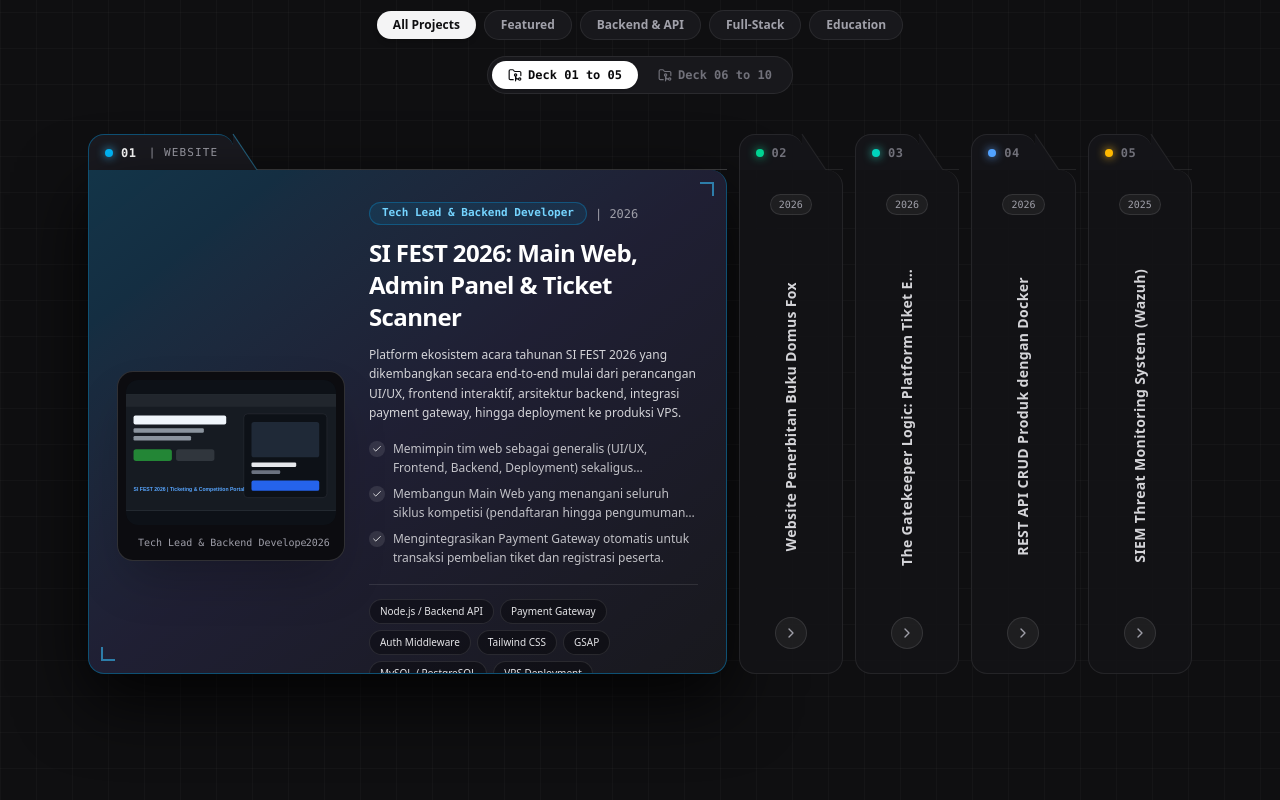
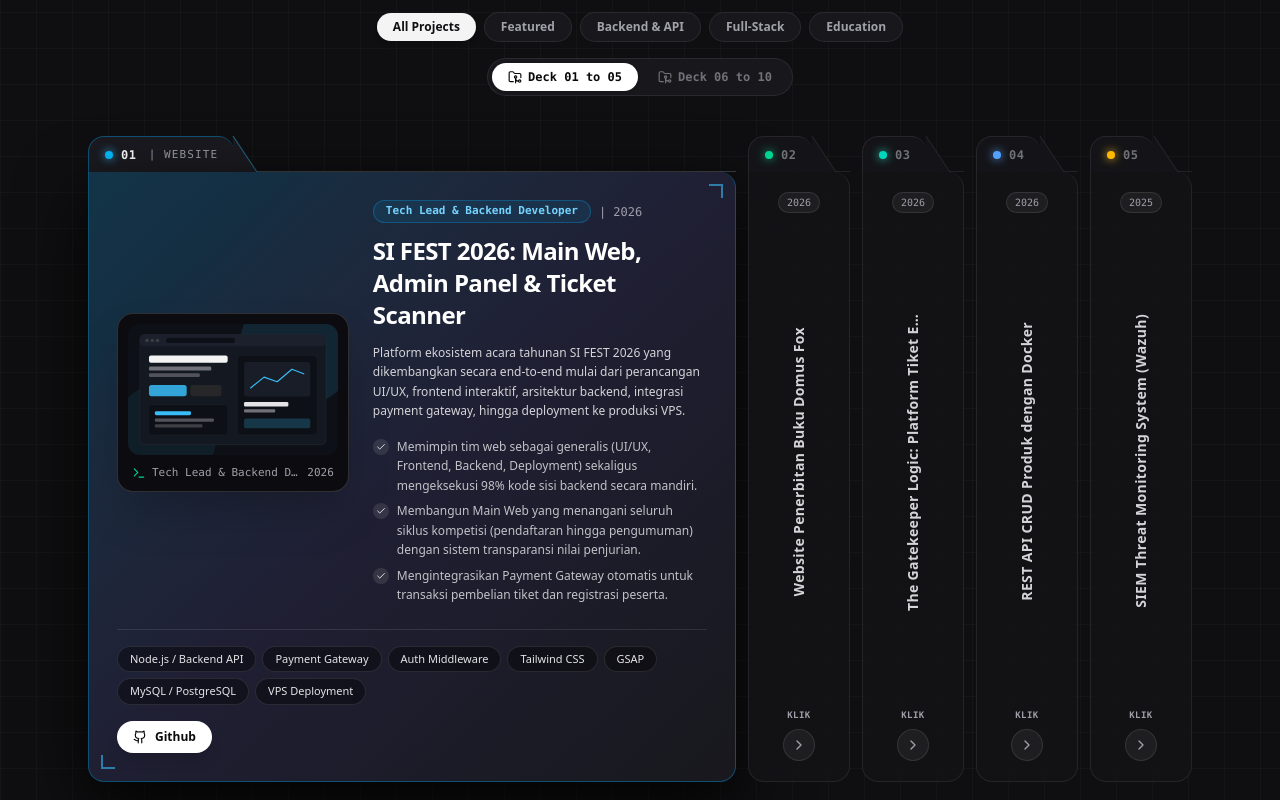
Before and after one commit to Davin164/DavinGabrielJonathan, a Next.js app: page / in a window 1280 px wide. Shown: the part 2220-3020 px from the top of the page. Built offline with nearby package versions, Linux system fonts and the light colour scheme.

Commit message:
fix(projects): open folder panels on click, prevent bottom flex clipping and smooth spring transitions

```diff
--- a/src/components/sections/ProjectsSection.tsx
+++ b/src/components/sections/ProjectsSection.tsx
@@ -10,8 +10,10 @@ import {
   Terminal,
   ChevronRight,
   FolderGit2,
+  MousePointerClick,
 } from "lucide-react";
 import { PORTFOLIO_DATA } from "@/data/portfolio";
+import { ProjectItem } from "@/types/portfolio";
 
 const CATEGORIES = [
   { id: "all", label: "All Projects" },
@@ -103,10 +105,248 @@ const FOLDER_THEMES: Record<
   },
 };
 
+function ProjectVisualGraphic({
+  project,
+  accent,
+}: {
+  project: ProjectItem;
+  accent: string;
+}) {
+  const [imgFailed, setImgFailed] = useState(false);
+  const hasCustomPhoto =
+    project.image &&
+    !project.image.endsWith(".svg") &&
+    !imgFailed;
+
+  if (project.status === "Ongoing") {
+    return (
+      <div className="relative flex aspect-[16/10] w-full flex-col items-center justify-center overflow-hidden rounded-2xl border border-emerald-500/30 bg-[#111513] p-5 text-center shadow-2xl">
+        <div className="mb-2 inline-flex items-center gap-1.5 rounded-full border border-emerald-500/30 bg-emerald-500/10 px-3 py-1 text-[10px] font-semibold text-emerald-400">
+          <span className="h-2 w-2 animate-pulse rounded-full bg-emerald-400" />
+          <span>2026 | Ongoing</span>
+          <Clock className="h-3 w-3" />
+        </div>
+        <p className="mt-1 text-xl font-black tracking-widest text-white">
+          ON PROGRESS...
+        </p>
+        <p className="mt-1.5 text-[11px] leading-relaxed text-zinc-400">
+          Pengembangan backend landing page &amp; admin panel penerbitan buku
+          Domus Fox sedang berjalan.
+        </p>
+      </div>
+    );
+  }
+
+  return (
+    <div className="relative overflow-hidden rounded-2xl border border-white/15 bg-[#0c0c10] p-2.5 shadow-2xl">
+      <div className="relative aspect-[16/10] w-full overflow-hidden rounded-xl bg-[#111318]">
+        {hasCustomPhoto ? (
+          // eslint-disable-next-line @next/next/no-img-element
+          <img
+            src={project.image}
+            alt={project.title}
+            onError={() => setImgFailed(true)}
+            className="h-full w-full object-cover object-center transition-transform duration-700 hover:scale-105"
+          />
+        ) : (
+          <svg
+            viewBox="0 0 640 400"
+            fill="none"
+            xmlns="http://www.w3.org/2000/svg"
+            className="h-full w-full"
+          >
+            <rect width="640" height="400" fill="#0d1016" />
+            <circle
+              cx="520"
+              cy="70"
+              r="180"
+              fill={accent}
+              fillOpacity="0.12"
+            />
+            <circle
+              cx="110"
+              cy="340"
+              r="160"
+              fill={accent}
+              fillOpacity="0.08"
+            />
+            <rect
+              x="36"
+              y="32"
+              width="568"
+              height="336"
+              rx="14"
+              fill="#141821"
+              stroke="rgba(255,255,255,0.1)"
+              strokeWidth="1.5"
+            />
+            <rect
+              x="36"
+              y="32"
+              width="568"
+              height="36"
+              rx="14"
+              fill="#1b202c"
+            />
+            <circle cx="58" cy="50" r="5" fill="#3f3f46" />
+            <circle cx="74" cy="50" r="5" fill="#3f3f46" />
+            <circle cx="90" cy="50" r="5" fill="#3f3f46" />
+            <rect
+              x="116"
+              y="42"
+              width="210"
+              height="16"
+              rx="8"
+              fill="#0d1016"
+            />
+
+            <rect
+              x="64"
+              y="96"
+              width="240"
+              height="22"
+              rx="6"
+              fill="#f4f4f5"
+            />
+            <rect
+              x="64"
+              y="130"
+              width="190"
+              height="12"
+              rx="4"
+              fill="#71717a"
+            />
+            <rect
+              x="64"
+              y="150"
+              width="155"
+              height="12"
+              rx="4"
+              fill="#52525b"
+            />
+
+            <rect
+              x="64"
+              y="186"
+              width="115"
+              height="34"
+              rx="8"
+              fill={accent}
+              fillOpacity="0.85"
+            />
+            <rect
+              x="190"
+              y="186"
+              width="95"
+              height="34"
+              rx="8"
+              fill="#27272a"
+            />
+
+            <rect
+              x="64"
+              y="246"
+              width="240"
+              height="92"
+              rx="10"
+              fill="#0d1016"
+              stroke="rgba(255,255,255,0.07)"
+            />
+            <rect
+              x="82"
+              y="266"
+              width="110"
+              height="12"
+              rx="4"
+              fill={accent}
+            />
+            <rect
+              x="82"
+              y="288"
+              width="180"
+              height="10"
+              rx="3"
+              fill="#52525b"
+            />
+            <rect
+              x="82"
+              y="306"
+              width="145"
+              height="10"
+              rx="3"
+              fill="#3f3f46"
+            />
+
+            <rect
+              x="334"
+              y="96"
+              width="242"
+              height="242"
+              rx="12"
+              fill="#0d1016"
+              stroke="rgba(255,255,255,0.08)"
+            />
+            <rect
+              x="354"
+              y="116"
+              width="202"
+              height="105"
+              rx="8"
+              fill="#181d27"
+            />
+            <path
+              d="M374 195 L415 162 L455 176 L500 138 L536 152"
+              stroke={accent}
+              strokeWidth="3.5"
+              strokeLinecap="round"
+              strokeLinejoin="round"
+            />
+            <rect
+              x="354"
+              y="238"
+              width="135"
+              height="14"
+              rx="4"
+              fill="#e4e4e7"
+            />
+            <rect
+              x="354"
+              y="260"
+              width="95"
+              height="10"
+              rx="3"
+              fill="#71717a"
+            />
+            <rect
+              x="354"
+              y="288"
+              width="202"
+              height="30"
+              rx="6"
+              fill={accent}
+              fillOpacity="0.22"
+            />
+          </svg>
+        )}
+      </div>
+
+      <div className="mt-2.5 flex items-center justify-between gap-2 px-1 font-mono text-[11px] text-zinc-400">
+        <span className="flex items-center gap-1.5 truncate">
+          <Terminal className="h-3.5 w-3.5 shrink-0 text-emerald-400" />
+          <span className="truncate">{project.role}</span>
+        </span>
+        <span className="shrink-0">{project.period}</span>
+      </div>
+    </div>
+  );
+}
+
 export default function ProjectsSection() {
   const [activeCategory, setActiveCategory] = useState<string>("all");
   const [deckPage, setDeckPage] = useState<0 | 1>(0);
-  const [activeId, setActiveId] = useState<string>("sifest-2026");
+  const [activeId, setActiveId] = useState<string>(
+    PORTFOLIO_DATA.projects[0].id
+  );
 
   const filteredProjects =
     activeCategory === "all"
@@ -142,11 +382,13 @@ export default function ProjectsSection() {
           >
             Projects I worked on
           </motion.h2>
-          <p className="mt-2.5 max-w-lg text-xs text-[var(--text-muted)] sm:text-sm">
-            Arahkan kursor atau klik tab folder untuk membuka detail proyek.
+
+          <p className="mt-2.5 inline-flex items-center gap-1.5 rounded-full border border-[var(--border-subtle)] bg-[var(--bg-card)] px-3.5 py-1 text-xs text-[var(--text-secondary)]">
+            <MousePointerClick className="h-3.5 w-3.5 text-emerald-400" />
+            <span>Klik atau tekan tab folder untuk membuka detail proyek</span>
           </p>
 
-          <div className="mt-6 flex flex-wrap items-center justify-center gap-2">
+          <div className="mt-5 flex flex-wrap items-center justify-center gap-2">
             {CATEGORIES.map((cat) => {
               const active = activeCategory === cat.id;
               return (
@@ -171,7 +413,10 @@ export default function ProjectsSection() {
           {hasTwoDecks && (
             <div className="mt-4 inline-flex items-center gap-1 rounded-full border border-[var(--border-subtle)] bg-[var(--bg-card)] p-1">
               <button
-                onClick={() => setDeckPage(0)}
+                onClick={() => {
+                  setDeckPage(0);
+                  setActiveId(filteredProjects[0].id);
+                }}
                 className={`flex items-center gap-1.5 rounded-full px-4 py-1.5 font-mono text-xs font-semibold transition-all ${
                   deckPage === 0
                     ? "bg-white text-zinc-950 shadow"
@@ -182,7 +427,12 @@ export default function ProjectsSection() {
                 <span>Deck 01 to 05</span>
               </button>
               <button
-                onClick={() => setDeckPage(1)}
+                onClick={() => {
+                  setDeckPage(1);
+                  if (filteredProjects[5]) {
+                    setActiveId(filteredProjects[5].id);
+                  }
+                }}
                 className={`flex items-center gap-1.5 rounded-full px-4 py-1.5 font-mono text-xs font-semibold transition-all ${
                   deckPage === 1
                     ? "bg-white text-zinc-950 shadow"
@@ -196,7 +446,7 @@ export default function ProjectsSection() {
           )}
         </div>
 
-        <div className="hidden h-[540px] w-full items-stretch gap-3 lg:flex">
+        <div className="hidden min-h-[560px] w-full items-stretch gap-3 lg:flex">
           {visibleProjects.map((project, idx) => {
             const globalIndex =
               hasTwoDecks && deckPage === 1 ? idx + 6 : idx + 1;
@@ -206,21 +456,29 @@ export default function ProjectsSection() {
               FOLDER_THEMES[project.id] || FOLDER_THEMES["sifest-2026"];
 
             return (
-              <div
+              <motion.div
+                layout
                 key={project.id}
-                onMouseEnter={() => setActiveId(project.id)}
                 onClick={() => setActiveId(project.id)}
-                style={{
-                  flex: isExpanded ? "5.2 1 0%" : "0.85 1 0%",
+                initial={false}
+                animate={{
+                  flexGrow: isExpanded ? 5.4 : 0.85,
                 }}
-                className="group relative flex h-full cursor-pointer flex-col transition-[flex] duration-500 ease-[cubic-bezier(0.22,1,0.36,1)]"
+                transition={{
+                  type: "spring",
+                  stiffness: 240,
+                  damping: 28,
+                  mass: 0.9,
+                }}
+                style={{ flexBasis: "0%" }}
+                className="group relative flex min-w-[74px] cursor-pointer flex-col"
               >
                 <div className="flex items-end">
                   <div
                     className={`relative flex h-9 items-center gap-2 rounded-t-2xl border-t border-l px-4 transition-colors duration-300 ${
                       isExpanded
                         ? `${theme.tabBorder} bg-[#1a1a20] text-white`
-                        : "border-[var(--border-subtle)] bg-[#141418] text-[var(--text-muted)] group-hover:text-[var(--text-secondary)]"
+                        : "border-[var(--border-subtle)] bg-[#141418] text-[var(--text-muted)] group-hover:text-[var(--text-primary)]"
                     }`}
                   >
                     <span className={`h-2 w-2 rounded-full ${theme.dot}`} />
@@ -263,10 +521,10 @@ export default function ProjectsSection() {
                 </div>
 
                 <div
-                  className={`relative flex flex-1 overflow-hidden rounded-tr-2xl rounded-b-2xl border-r border-b border-l transition-all duration-500 ${
+                  className={`relative flex flex-1 overflow-hidden rounded-tr-2xl rounded-b-2xl border-r border-b border-l transition-colors duration-300 ${
                     isExpanded
                       ? `${theme.tabBorder} bg-[#18181d] shadow-[0_25px_70px_rgba(0,0,0,0.85)]`
-                      : "border-[var(--border-subtle)] bg-[#131317]/90 hover:bg-[#17171c]"
+                      : "border-[var(--border-subtle)] bg-[#131317]/90 hover:border-white/20 hover:bg-[#17171c]"
                   }`}
                 >
                   <div
@@ -288,13 +546,18 @@ export default function ProjectsSection() {
                     </>
                   )}
 
-                  {!isExpanded && (
-                    <div className="relative z-10 flex h-full w-full flex-col items-center justify-between py-6">
+                  {!isExpanded ? (
+                    <motion.div
+                      initial={{ opacity: 0 }}
+                      animate={{ opacity: 1 }}
+                      transition={{ duration: 0.2 }}
+                      className="relative z-10 flex h-full w-full flex-col items-center justify-between py-5"
+                    >
                       <span className="rounded-full border border-white/10 bg-white/5 px-2 py-0.5 font-mono text-[10px] text-zinc-400">
                         {project.period}
                       </span>
 
-                      <div className="flex flex-1 items-center justify-center overflow-hidden py-4">
+                      <div className="flex flex-1 items-center justify-center overflow-hidden py-3">
                         <p
                           style={{
                             writingMode: "vertical-rl",
@@ -306,63 +569,32 @@ export default function ProjectsSection() {
                         </p>
                       </div>
 
-                      <div className="flex h-8 w-8 items-center justify-center rounded-full border border-white/10 bg-white/5 text-zinc-400 transition-transform group-hover:scale-110 group-hover:border-white/25 group-hover:text-white">
+                      <div className="flex flex-col items-center gap-1.5">
+                        <span className="font-mono text-[9px] font-semibold uppercase tracking-wider text-zinc-400 group-hover:text-white">
+                          Klik
+                        </span>
+                        <div className="flex h-8 w-8 items-center justify-center rounded-full border border-white/10 bg-white/5 text-zinc-400 transition-all group-hover:scale-110 group-hover:border-white/30 group-hover:bg-white group-hover:text-zinc-950">
                           <ChevronRight className="h-4 w-4" />
                         </div>
                       </div>
-                  )}
-
-                  <AnimatePresence mode="wait">
-                    {isExpanded && (
+                    </motion.div>
+                  ) : (
                     <motion.div
-                        key={project.id}
-                        initial={{ opacity: 0, x: 14 }}
-                        animate={{ opacity: 1, x: 0 }}
-                        exit={{ opacity: 0 }}
-                        transition={{ duration: 0.32, delay: 0.08 }}
-                        className="relative z-10 grid h-full w-full grid-cols-12 items-center gap-6 p-6 xl:p-7"
+                      key={`expanded-${project.id}`}
+                      initial={{ opacity: 0, y: 8 }}
+                      animate={{ opacity: 1, y: 0 }}
+                      transition={{ duration: 0.28, delay: 0.08 }}
+                      className="relative z-10 flex h-full w-full flex-col justify-between gap-6 p-6 xl:p-7"
                     >
-                        <div className="col-span-5 flex flex-col justify-center">
-                          {project.status === "Ongoing" ? (
-                            <div className="relative flex aspect-[4/3] w-full flex-col items-center justify-center overflow-hidden rounded-2xl border border-emerald-500/30 bg-[#111513] p-5 text-center shadow-2xl">
-                              <div className="mb-2 inline-flex items-center gap-1.5 rounded-full border border-emerald-500/30 bg-emerald-500/10 px-3 py-1 text-[10px] font-semibold text-emerald-400">
-                                <span className="h-2 w-2 animate-pulse rounded-full bg-emerald-400" />
-                                <span>2026 | Ongoing</span>
-                                <Clock className="h-3 w-3" />
-                              </div>
-                              <p className="mt-1 text-xl font-black tracking-widest text-white">
-                                ON PROGRESS...
-                              </p>
-                              <p className="mt-1.5 text-[11px] leading-relaxed text-zinc-400">
-                                Pengembangan backend landing page &amp; admin
-                                panel penerbitan buku Domus Fox sedang berjalan.
-                              </p>
-                            </div>
-                          ) : (
-                            <div className="relative overflow-hidden rounded-2xl border border-white/15 bg-[#0c0c10] p-2 shadow-2xl">
-                              <div className="aspect-[16/11] w-full overflow-hidden rounded-xl bg-zinc-950">
-                                {/* eslint-disable-next-line @next/next/no-img-element */}
-                                <img
-                                  src={
-                                    project.image || "/projects/sifest-2026.svg"
-                                  }
-                                  alt={project.title}
-                                  className="h-full w-full object-cover object-center transition-transform duration-700 hover:scale-105"
+                      <div className="grid grid-cols-12 items-center gap-6">
+                        <div className="col-span-5">
+                          <ProjectVisualGraphic
+                            project={project}
+                            accent={theme.accent}
                           />
                         </div>
-                              <div className="mt-2 flex items-center justify-between px-1.5 py-0.5 font-mono text-[10px] text-zinc-400">
-                                <span className="flex items-center gap-1.5 truncate">
-                                  <Terminal className="h-3 w-3 text-emerald-400" />
-                                  {project.role}
-                                </span>
-                                <span>{project.period}</span>
-                              </div>
-                            </div>
-                          )}
-                        </div>
 
-                        <div className="col-span-7 flex h-full flex-col justify-between py-1">
-                          <div className="space-y-3">
+                        <div className="col-span-7 space-y-3">
                           <div className="flex flex-wrap items-center gap-2">
                             <span
                               className={`rounded-full border px-3 py-0.5 font-mono text-[11px] font-semibold ${theme.badgeBg}`}
@@ -391,28 +623,29 @@ export default function ProjectsSection() {
                                 <span className="mt-0.5 flex h-4 w-4 shrink-0 items-center justify-center rounded-full bg-white/10 text-white">
                                   <Check className="h-2.5 w-2.5" />
                                 </span>
-                                  <span className="line-clamp-2">{h}</span>
+                                <span>{h}</span>
                               </li>
                             ))}
                           </ul>
                         </div>
+                      </div>
 
                       <div
                         onClick={(e) => e.stopPropagation()}
-                            className="mt-4 flex flex-wrap items-center justify-between gap-3 border-t border-white/10 pt-3.5"
+                        className="flex flex-wrap items-center justify-between gap-4 border-t border-white/10 pt-4"
                       >
-                            <div className="flex flex-wrap gap-1.5">
+                        <div className="flex flex-wrap items-center gap-1.5">
                           {project.techStack.map((tech) => (
                             <span
                               key={tech}
-                                  className="rounded-full border border-white/10 bg-black/35 px-2.5 py-1 text-[10px] font-medium text-zinc-200"
+                              className="rounded-full border border-white/10 bg-black/40 px-3 py-1 text-[11px] font-medium text-zinc-200"
                             >
                               {tech}
                             </span>
                           ))}
                         </div>
 
-                            <div className="flex items-center gap-2">
+                        <div className="flex shrink-0 items-center gap-2">
                           {project.links?.github && (
                             <a
                               href={project.links.github}
@@ -438,12 +671,10 @@ export default function ProjectsSection() {
                           )}
                         </div>
                       </div>
+                    </motion.div>
+                  )}
                 </div>
               </motion.div>
-                    )}
-                  </AnimatePresence>
-                </div>
-              </div>
             );
           })}
         </div>
@@ -527,11 +758,18 @@ export default function ProjectsSection() {
                         {project.role} | {project.period}
                       </p>
                     </div>
+                    <div className="flex items-center gap-1.5">
+                      {!isExpanded && (
+                        <span className="font-mono text-[10px] text-zinc-400">
+                          Tekan
+                        </span>
+                      )}
                       <ChevronRight
                         className={`h-4 w-4 shrink-0 text-zinc-400 transition-transform duration-300 ${
                           isExpanded ? "rotate-90 text-white" : ""
                         }`}
                       />
+                    </div>
                   </div>
 
                   <AnimatePresence initial={false}>
@@ -540,32 +778,18 @@ export default function ProjectsSection() {
                         initial={{ height: 0, opacity: 0 }}
                         animate={{ height: "auto", opacity: 1 }}
                         exit={{ height: 0, opacity: 0 }}
-                        transition={{ duration: 0.28 }}
+                        transition={{
+                          type: "spring",
+                          stiffness: 260,
+                          damping: 28,
+                        }}
                         className="relative z-10 overflow-hidden"
                       >
                         <div className="mt-4 space-y-4 border-t border-white/10 pt-4">
-                          {project.status === "Ongoing" ? (
-                            <div className="rounded-xl border border-emerald-500/30 bg-[#111513] p-4 text-center">
-                              <p className="text-base font-black tracking-widest text-white">
-                                ON PROGRESS...
-                              </p>
-                              <p className="mt-1 text-xs text-zinc-400">
-                                Backend &amp; Admin Panel Domus Fox sedang
-                                dikembangkan.
-                              </p>
-                            </div>
-                          ) : (
-                            <div className="aspect-[16/10] w-full overflow-hidden rounded-xl border border-white/10 bg-zinc-950">
-                              {/* eslint-disable-next-line @next/next/no-img-element */}
-                              <img
-                                src={
-                                  project.image || "/projects/sifest-2026.svg"
-                                }
-                                alt={project.title}
-                                className="h-full w-full object-cover"
+                          <ProjectVisualGraphic
+                            project={project}
+                            accent={theme.accent}
                           />
-                            </div>
-                          )}
 
                           <p className="text-xs leading-relaxed text-zinc-300">
                             {project.summary}
@@ -591,7 +815,7 @@ export default function ProjectsSection() {
                               {project.techStack.map((tech) => (
                                 <span
                                   key={tech}
-                                  className="rounded-full border border-white/10 bg-black/40 px-2.5 py-0.5 text-[10px] text-zinc-200"
+                                  className="rounded-full border border-white/10 bg-black/40 px-2.5 py-1 text-[10px] text-zinc-200"
                                 >
                                   {tech}
                                 </span>
```
Lines whose indentation alone changed are shown as unchanged.
